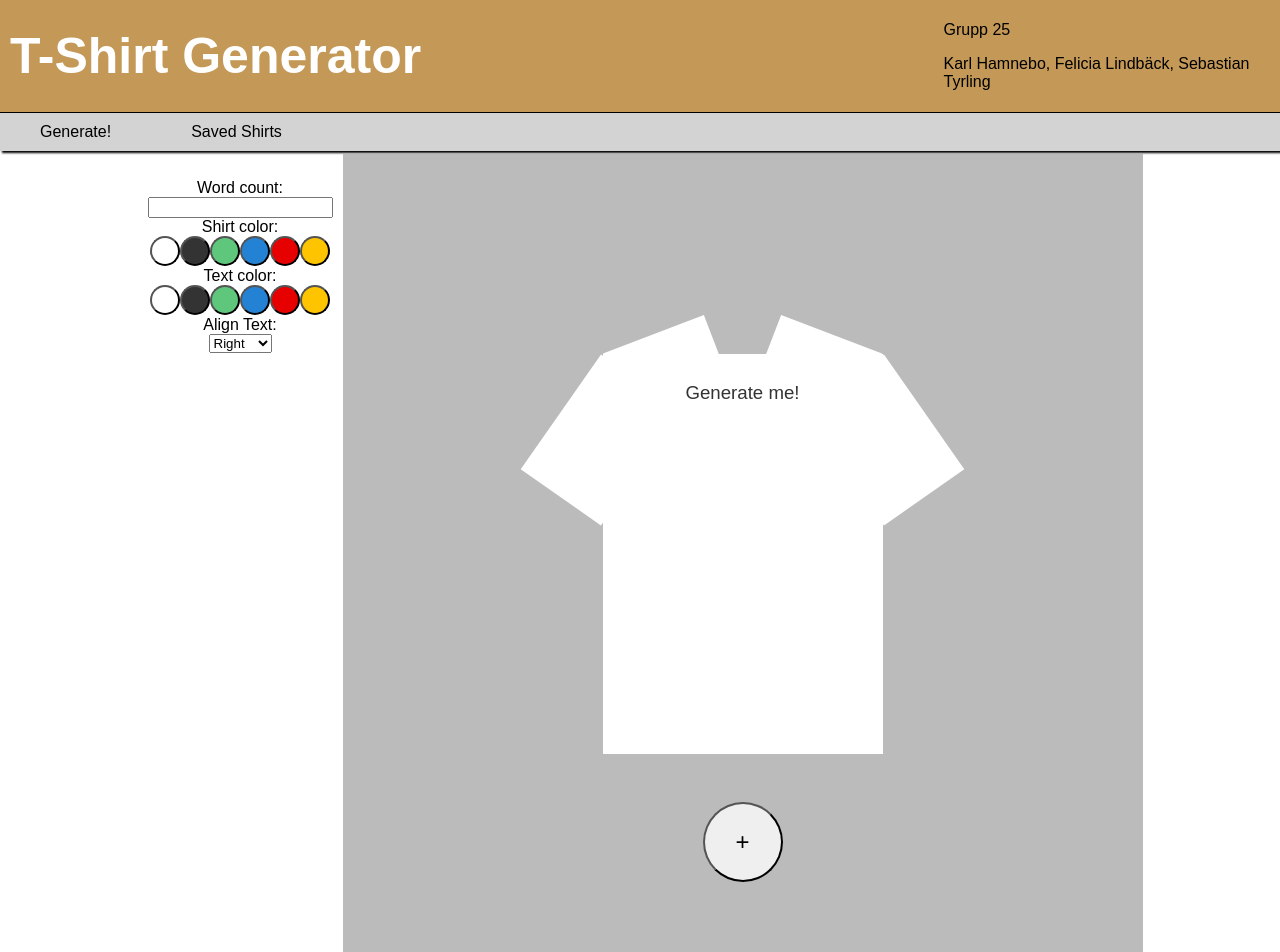
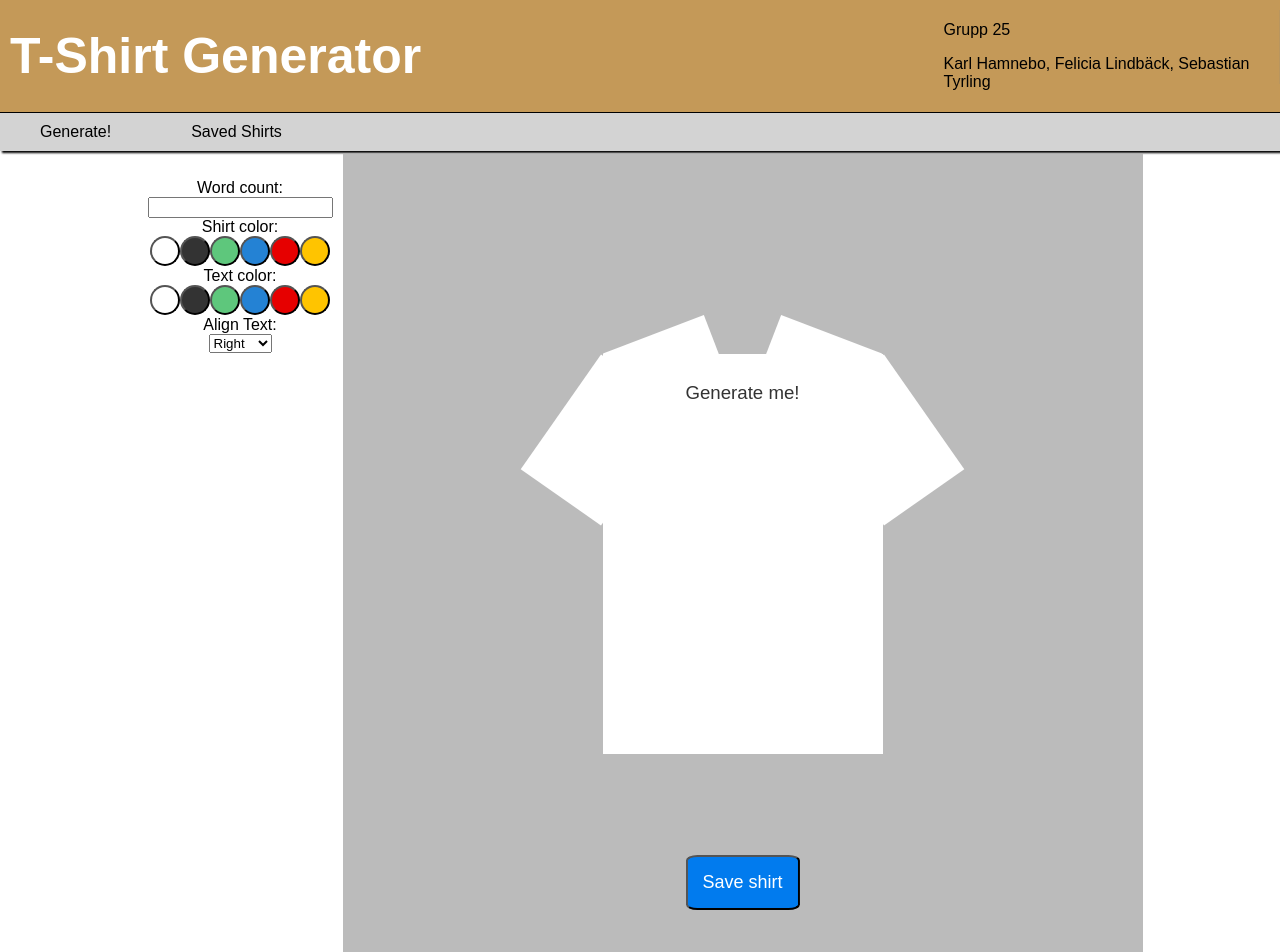
Before and after one commit to Tyrlingen/ProjectT-shirt, a React (Create React App) app: page / in a window 1280 px wide. Shown: the top 952 px of the page. Built offline with nearby package versions, Linux system fonts and the light colour scheme; a web font is replaced by a local one.

Commit message:
Added feedback for better ux

```diff
--- a/src/App.scss
+++ b/src/App.scss
@@ -53,7 +53,6 @@ $yellow: rgb(255, 196, 0);
 }
 
 .tshirt-container {
-
   width: 100%;
   max-width: 800px;
   display: flex;
@@ -199,18 +198,48 @@ $yellow: rgb(255, 196, 0);
   }
 }
 
+.toast {
+  position: fixed;
+  padding: 10px;
+  background-color: #111;
+  border: 2px solid white;
+  color: white;
+  right: 0;
+  top: 10px;
+  transform: translateX(100%);
+  transition: transform 0.6s ease-in-out;
+
+  &_link {
+    color: white;
+    &:visited,
+    &:active {
+      color: white;
+    }
+  }
+
+  &--visible {
+    transform: translateX(-10px);
+  }
+}
+
 .add-btn {
   display: block;
-  font-size: 150%;
   text-align: center;
-  width: 10%;
-  height: 10%;
+  font-size: 18px;
+  padding: 15px;
   position: absolute;
-  bottom: 9%;
+  bottom: 5.5%;
   left: 50%;
-  padding: 2% 2%;
-  border-radius: 100%;
+
+  background-color: #017bee;
+  color: white;
+  border-radius: 10%;
   transform: translate(-50%);
+
+  &:active {
+    transform: translate(-50%) scale(0.9);
+    background-color: #0767b6;
+  }
 }
 
 .storage-container {
@@ -253,7 +282,6 @@ $yellow: rgb(255, 196, 0);
     p {
       font-size: 14pt;
     }
-
   }
   .storage-container {
     flex-wrap: wrap;
@@ -268,7 +296,6 @@ $yellow: rgb(255, 196, 0);
     p {
       font-size: 12pt;
     }
-
   }
   .navbar a {
     flex-basis: 100%;
@@ -297,7 +324,4 @@ $yellow: rgb(255, 196, 0);
       width: 100%;
     }
   }
-
-
-
 }
--- a/src/Generator.js
+++ b/src/Generator.js
@@ -1,5 +1,6 @@
 import React, { Component } from "react";
 import "./App.scss";
+import { NavLink as Link } from "react-router-dom";
 
 class Generator extends Component {
   constructor(props) {
@@ -10,6 +11,8 @@ class Generator extends Component {
       shirtColor: "white",
       textColor: "black",
       shirtFont: "",
+      shirtAdded: false,
+      showToast: false,
     };
 
     this.colorList = ["white", "black", "green", "blue", "red", "yellow"];
@@ -18,6 +21,9 @@ class Generator extends Component {
     this.getClasses();
   }
   saveShirt() {
+    if (this.state.shirtAdded) {
+      return;
+    }
     const shirt = {
       text: this.state.text,
       textAlign: this.state.textAlign,
@@ -25,6 +31,9 @@ class Generator extends Component {
       textColor: this.state.textColor,
       shirtFont: this.state.shirtFont,
     };
+
+    this.setState({ shirtAdded: true, showToast: true });
+    setTimeout(() => this.setState({ showToast: false }), 3000);
 
     const myStorage = window.localStorage;
     const shirts = myStorage.getItem("saved-shirts");
@@ -36,8 +45,8 @@ class Generator extends Component {
 
   changeColorOf(thing, color) {
     thing == "shirt"
-      ? this.setState({ shirtColor: color })
-      : this.setState({ textColor: color });
+      ? this.setState({ shirtColor: color, shirtAdded: false })
+      : this.setState({ textColor: color, shirtAdded: false });
   }
 
   getClasses(textAlign, shirtColor, textColor) {
@@ -62,7 +71,7 @@ class Generator extends Component {
           })
           .then((data) => {
             const text = data.join(" ");
-            this.setState({ text: text });
+            this.setState({ text: text, shirtAdded: false });
           })
       : alert(
           "For aesthetic reasons, you can only generate 8 words! :3 xD xD :33 UwU"
@@ -71,7 +80,7 @@ class Generator extends Component {
 
   changeTextAlign(event) {
     console.log(event.target.value);
-    this.setState({ textAlign: event.target.value });
+    this.setState({ textAlign: event.target.value, shirtAdded: false });
   }
 
   renderColorButton(thing, color) {
@@ -89,8 +98,19 @@ class Generator extends Component {
       this.state.shirtColor,
       this.state.textColor
     );
+
     return (
       <main className="main--generator">
+        <div
+          className={`toast${this.state.showToast ? " toast--visible" : ""}`}
+        >
+          <p>
+            The shirt was added to your{" "}
+            <Link className="toast_link" to="/saved">
+              library!
+            </Link>
+          </p>
+        </div>
         <div className="form-container">
           <form id="generate-words" onSubmit={this.handleSubmit.bind(this)}>
             <label for="word-count">Word count:</label>
@@ -120,7 +140,7 @@ class Generator extends Component {
         </div>
         <div className={`tshirt-container ${shirtClasses}`}>
           <button className="add-btn" onClick={this.saveShirt.bind(this)}>
-            +
+            Save shirt
           </button>
           <div className="tshirt">
             <p>{this.state.text}</p>
```
Also changed, not shown: src/index.css (line endings or trailing spaces).
